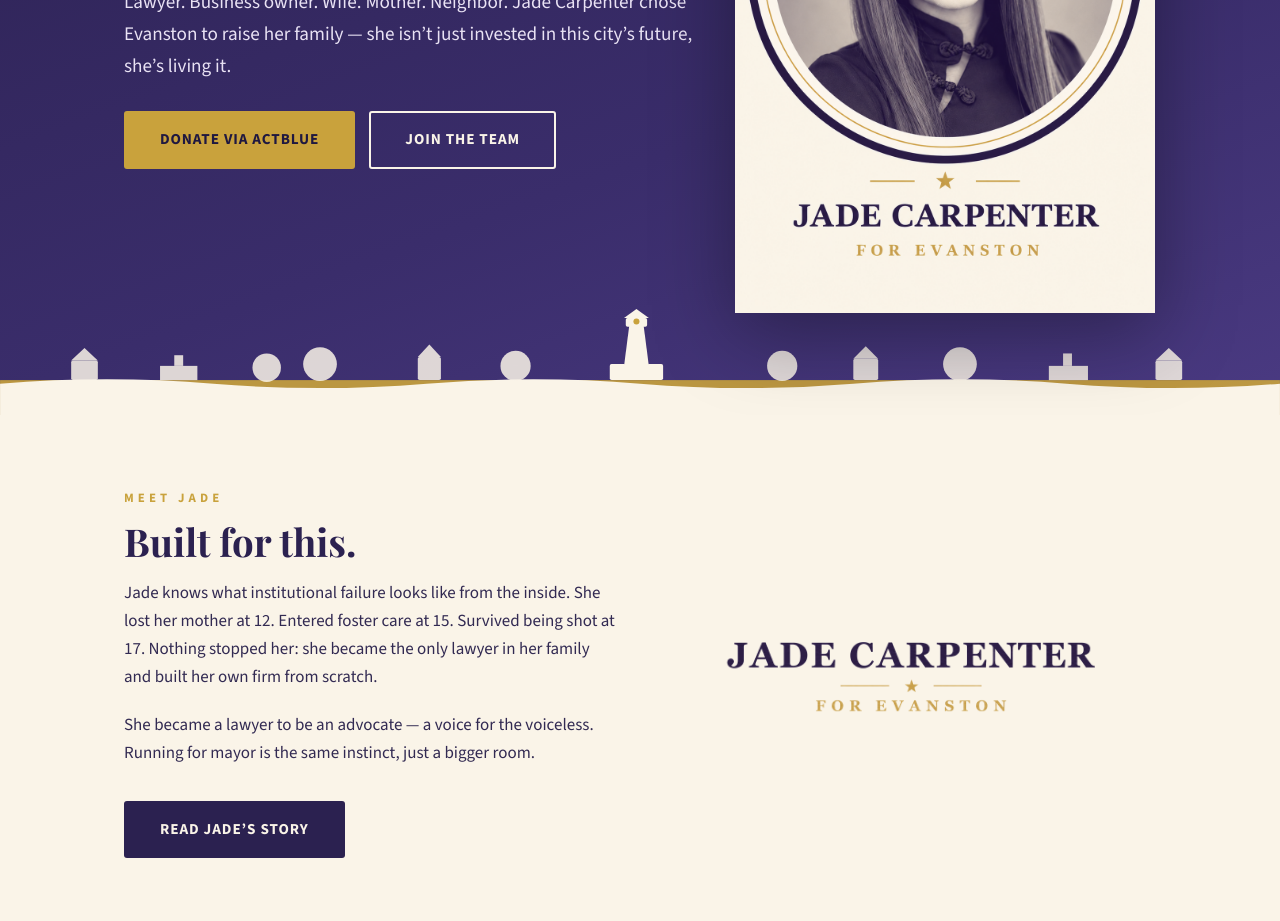
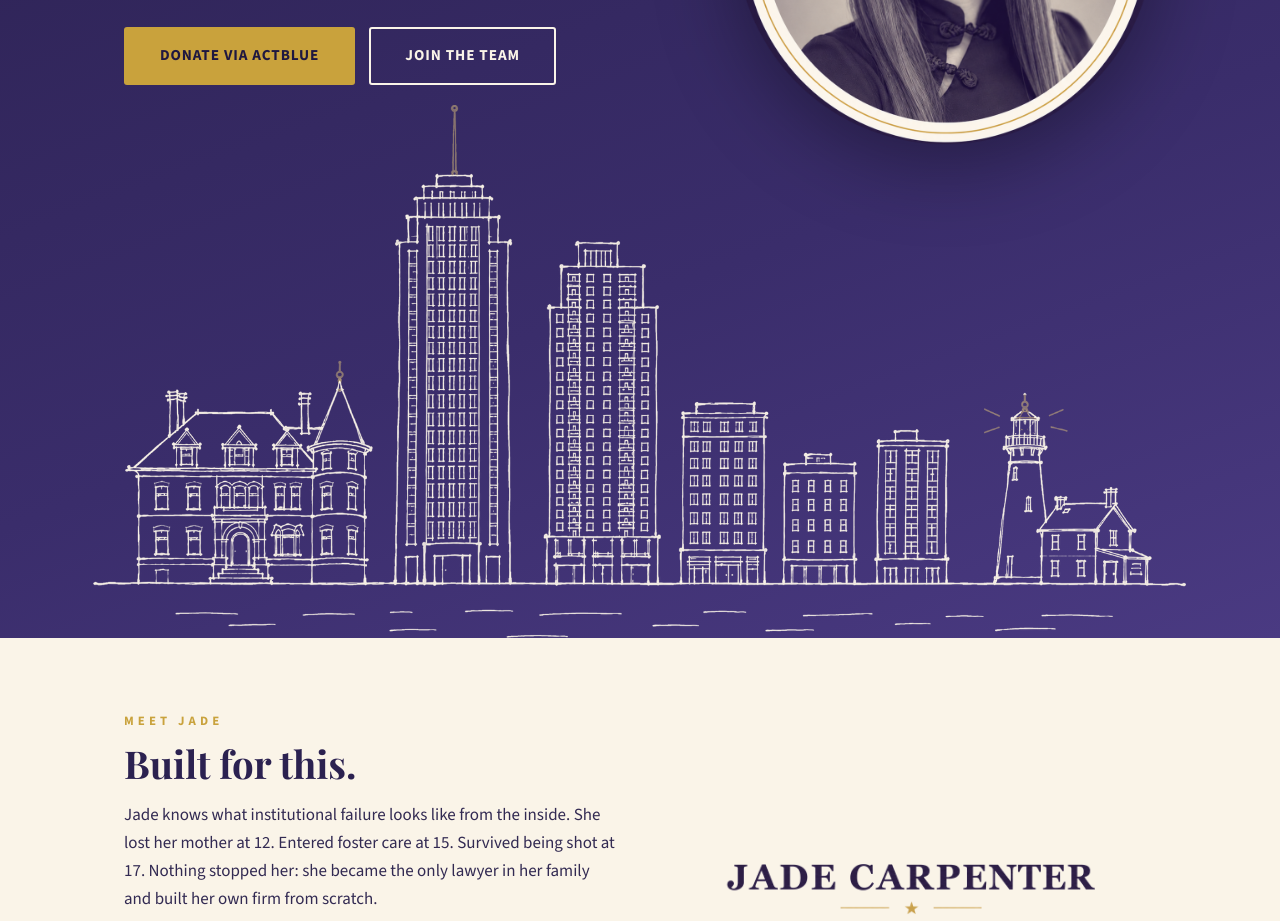
Before and after one commit to simnaedus/jadeforevanston-site, a plain HTML site: page index.html in a window 1280 px wide. Shown: the part 454-1375 px from the top of the page. Drawn offline with nearby package versions, Linux system fonts and the light colour scheme.

Commit message:
Hero: sketch skyline + medallion portrait

```diff
--- a/index.html
+++ b/index.html
@@ -65,37 +65,11 @@
         </div>
       </div>
       <div class="hero-portrait">
-        <img src="assets/photoadvert1.png" alt="Portrait of Jade Carpenter, candidate for Mayor of Evanston">
+        <img src="assets/portrait-medallion.png" alt="Portrait of Jade Carpenter, candidate for Mayor of Evanston">
       </div>
     </div>
-    <!-- Original SVG lakefront illustration in campaign colors (no licensing restrictions) -->
-    <svg class="skyline" viewBox="0 0 1440 120" xmlns="http://www.w3.org/2000/svg" role="img" aria-label="Illustration of the Evanston lakefront and Grosse Point Lighthouse">
-      <rect x="0" y="80" width="1440" height="40" fill="#c9a23c" opacity="0.9"/>
-      <path d="M0 84 Q120 74 240 84 T480 84 T720 84 T960 84 T1200 84 T1440 84 V120 H0 Z" fill="#faf4e8"/>
-      <!-- lighthouse -->
-      <g fill="#faf4e8">
-        <path d="M700 80 L708 18 L724 18 L732 80 Z"/>
-        <rect x="704" y="10" width="24" height="10" rx="2"/>
-        <polygon points="702,10 716,0 730,10"/>
-        <rect x="686" y="62" width="18" height="18" rx="2"/>
-        <rect x="728" y="62" width="18" height="18" rx="2"/>
-      </g>
-      <circle cx="716" cy="14" r="3.4" fill="#c9a23c"/>
-      <!-- treeline / rooftops -->
-      <g fill="#faf4e8" opacity="0.85">
-        <rect x="80" y="58" width="30" height="22" rx="2"/><polygon points="80,58 95,44 110,58"/>
-        <rect x="180" y="64" width="42" height="16"/><rect x="196" y="52" width="10" height="12"/>
-        <circle cx="300" cy="66" r="16"/><rect x="297" y="66" width="6" height="14"/>
-        <circle cx="360" cy="62" r="19"/><rect x="357" y="62" width="6" height="18"/>
-        <rect x="470" y="54" width="26" height="26" rx="2"/><polygon points="470,54 483,40 496,54"/>
-        <circle cx="580" cy="64" r="17"/><rect x="577" y="64" width="6" height="16"/>
-        <circle cx="880" cy="64" r="17"/><rect x="877" y="64" width="6" height="16"/>
-        <rect x="960" y="56" width="28" height="24" rx="2"/><polygon points="960,56 974,42 988,56"/>
-        <circle cx="1080" cy="62" r="19"/><rect x="1077" y="62" width="6" height="18"/>
-        <rect x="1180" y="64" width="44" height="16"/><rect x="1196" y="50" width="10" height="14"/>
-        <rect x="1300" y="58" width="30" height="22" rx="2"/><polygon points="1300,58 1315,44 1330,58"/>
-      </g>
-    </svg>
+    <img class="hero-skyline" src="assets/skyline-cream.png"
+         alt="Hand-drawn illustration of the Evanston skyline and Grosse Point Lighthouse">
   </section>
 
   <!-- INTRO -->
```
